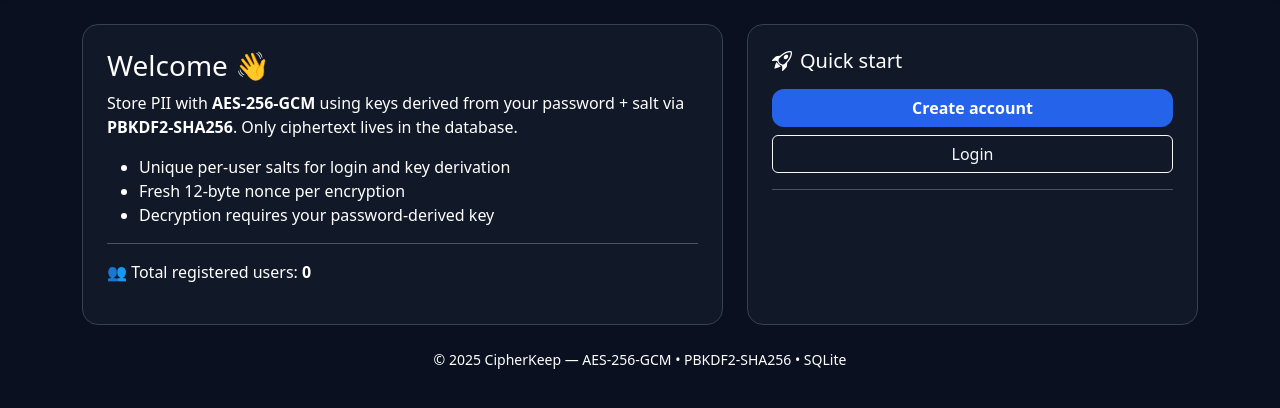
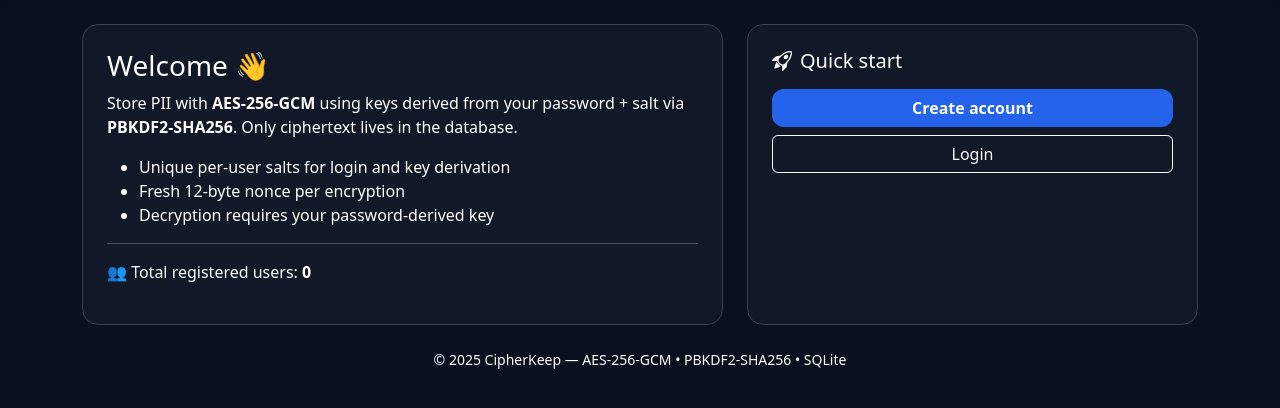
Before and after one commit to vishal-rathod-1/cognizant-hackathon, a Flask app: page / in a window 1280 px wide. Shown: the part 56-464 px from the top of the page. Run offline with Flask 3, Linux system fonts and the light colour scheme.

Commit message:
Update index.html

```diff
--- a/templates/index.html
+++ b/templates/index.html
@@ -24,7 +24,7 @@
         {% else %}
         <a href="/pii" class="btn btn-brand w-100">Go to My PII</a>
         {% endif %}
-        <hr class="my-3">
+
       </div>
     </div>
   </div>
```
